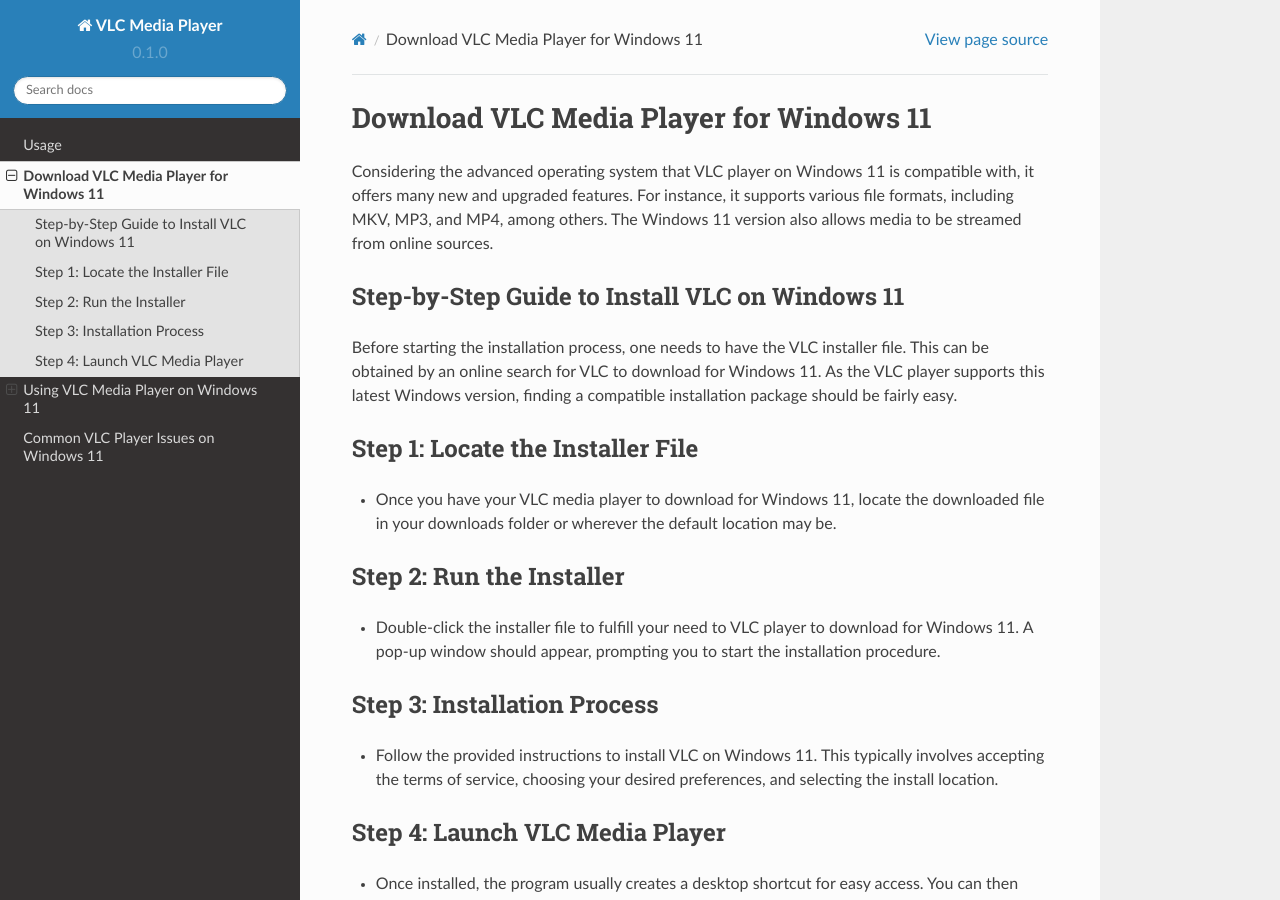
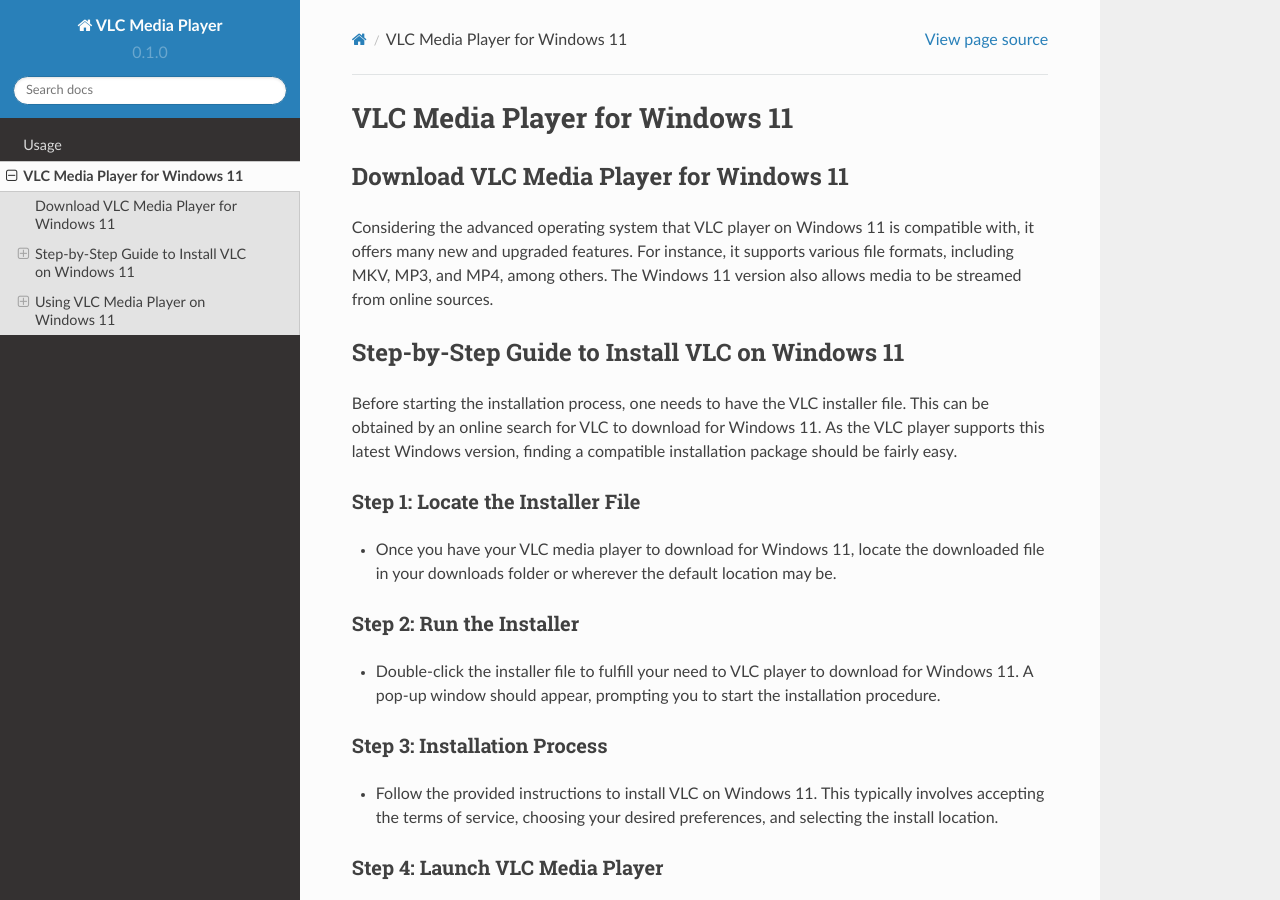
Before and after one commit to Herminial/vlc-media-player, a Sphinx documentation site: the page built from docs/source/windows11.rst, in a window 1280 px wide and 900 px high. Built offline with Sphinx 7.4.7 and the Read the Docs theme 2.0.0, drawn with Linux system fonts in a browser that asks for light colours; pages that are not in the unit, such as notebooks, are missing from menus.

Commit message:
Update windows11.rst

```diff
--- a/docs/source/windows11.rst
+++ b/docs/source/windows11.rst
@@ -1,5 +1,7 @@
+VLC Media Player for Windows 11
+===============================
 Download VLC Media Player for Windows 11
-========================================
+----------------------------------------
 Considering the advanced operating system that VLC player on Windows 11 is compatible with, it offers many new and upgraded features. For instance, it supports various file formats, including MKV, MP3, and MP4, among others. The Windows 11 version also allows media to be streamed from online sources.
 
 Step-by-Step Guide to Install VLC on Windows 11
@@ -8,41 +10,41 @@
 Before starting the installation process, one needs to have the VLC installer file. This can be obtained by an online search for VLC to download for Windows 11. As the VLC player supports this latest Windows version, finding a compatible installation package should be fairly easy.
 
 Step 1: Locate the Installer File
----------------------------------
+~~~~~~~~~~~~~~~~~~~~~~~~~~~~~~~~~
 
 - Once you have your VLC media player to download for Windows 11, locate the downloaded file in your downloads folder or wherever the default location may be.
 
 Step 2: Run the Installer
--------------------------
+~~~~~~~~~~~~~~~~~~~~~~~~~
 
 - Double-click the installer file to fulfill your need to VLC player to download for Windows 11. A pop-up window should appear, prompting you to start the installation procedure.
 
 Step 3: Installation Process
-----------------------------
+~~~~~~~~~~~~~~~~~~~~~~~~~~~~
 
 - Follow the provided instructions to install VLC on Windows 11. This typically involves accepting the terms of service, choosing your desired preferences, and selecting the install location.
 
 Step 4: Launch VLC Media Player
--------------------------------
+~~~~~~~~~~~~~~~~~~~~~~~~~~~~~~~
 
 - Once installed, the program usually creates a desktop shortcut for easy access. You can then access VLC for Windows 11 for download right from your desktop.
 
 Using VLC Media Player on Windows 11
-====================================
+------------------------------------
 
 Once you have completed the VLC media player on Windows 11 after download process, using the software is quite easy. VLC has a user-friendly interface with a minimalist design and easy-to-navigate control features.
 
 How to open media files
------------------------
+~~~~~~~~~~~~~~~~~~~~~~~
 
 To install VLC media player on Windows 11 is only the first stage. Upon launching VLC, you will see the "Media" option in the top-left corner. Clicking on "Media" and subsequently on "Open File", you will be able to navigate to the location where your media file is stored and play the file.
 
 Using the Media Library
------------------------
+~~~~~~~~~~~~~~~~~~~~~~~
 
 After your successful VLC player on Windows 11 after download experience, you can maintain your playlist through the Media Library feature. This feature allows users to create and manage playlists, filter songs, and even fetch album covers.
 
 Common VLC Player Issues on Windows 11
-======================================
+~~~~~~~~~~~~~~~~~~~~~~~~~~~~~~~~~~~~~~~
 
 Though not common, users who install VLC player on Windows 11 may face occasional glitches, such as no sound or video, lagging, skipping, or VLC not working at all. Most of these issues can be sorted by updating the software, checking your system's sound settings, or reinstalling VLC. For more serious issues, it is recommended to seek professional help.
```
